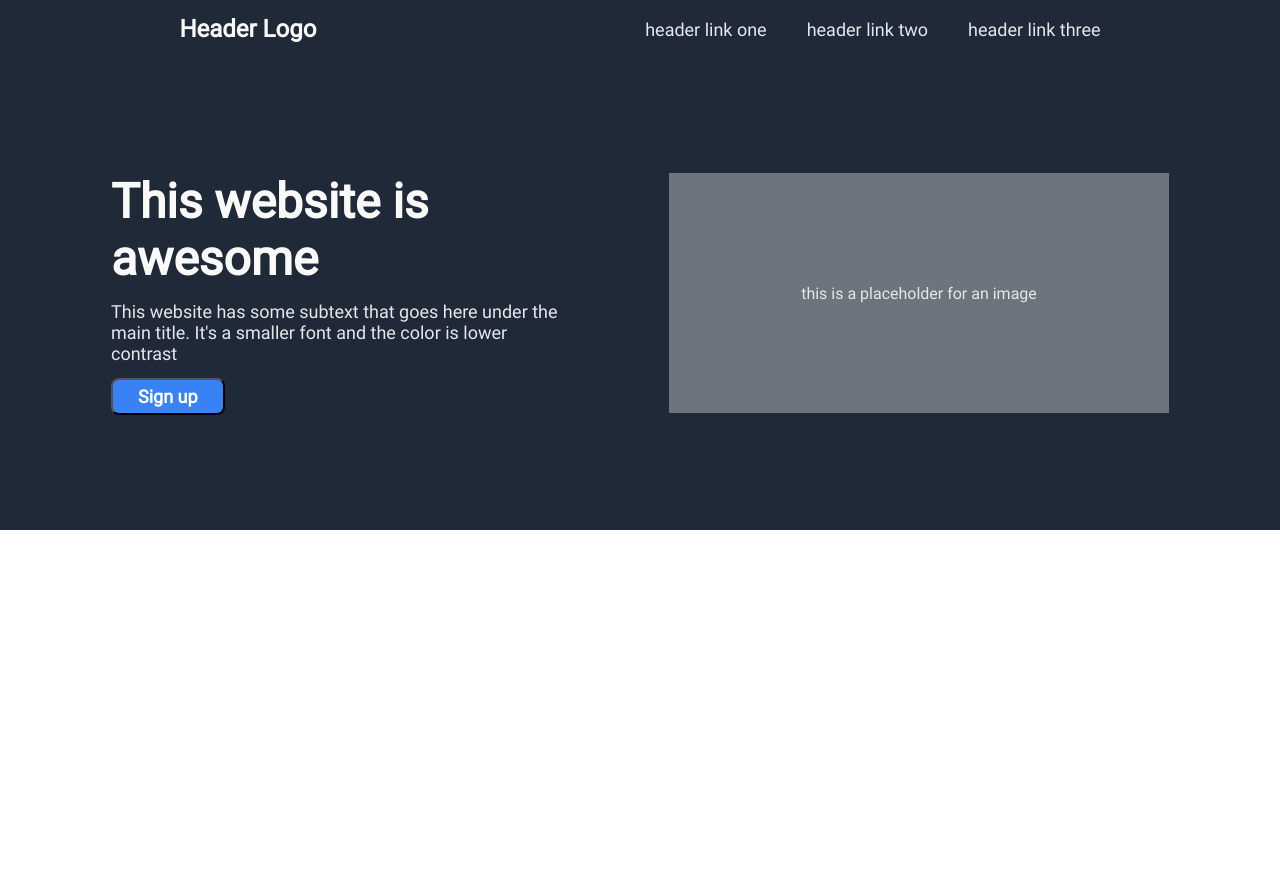
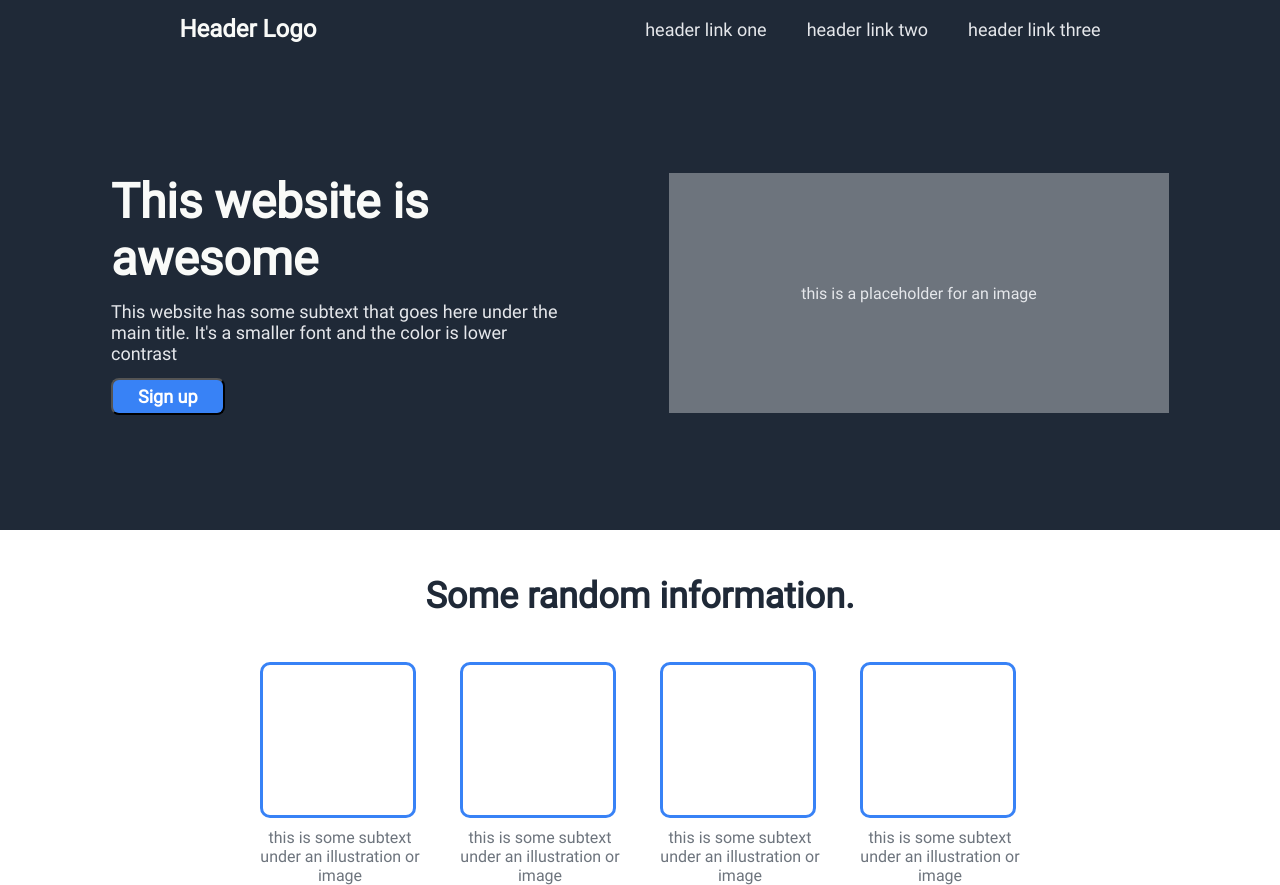
Before and after one commit to MichalShabi/odin-landing-page, a plain HTML site: page index.html in a window 1280 px wide. Before the commit the page ends 800 px from the top, so only its background shows below. Drawn offline with Linux system fonts and the light colour scheme.

Commit message:
add info

```diff
--- a/index.html
+++ b/index.html
@@ -26,5 +26,30 @@
         <div id="hero-placeholder">this is a placeholder for an image</div>
     </div>
 
+    <div class="info-container">
+        <h1 id="info-title">Some random information.</h1>
+        <div class="info-cards">
+            <div class="info-card">
+                <div class="info-div"></div>
+                <span>this is some subtext under an illustration or image</span>
+            </div>
+
+            <div class="info-card">
+                <div class="info-div"></div>
+                <span>this is some subtext under an illustration or image</span>
+            </div>
+
+            <div class="info-card">
+                <div class="info-div"></div>
+                <span>this is some subtext under an illustration or image</span>
+            </div>
+
+            <div class="info-card">
+                <div class="info-div"></div>
+                <span>this is some subtext under an illustration or image</span>
+            </div>
+        </div>
+    </div>
+
 </body>
 </html>
--- a/style.css
+++ b/style.css
@@ -91,3 +91,38 @@ p ,h1 {
 button {
     cursor: pointer;
 }
+
+.info-container {
+    display: flex;
+    flex-direction: column;
+    align-items: center;
+}
+
+.info-cards {
+    display: flex;
+    gap: 40px;
+}
+
+.info-card {
+    display: flex;
+    flex-direction: column;
+    width: 160px;
+    text-align: center;
+    gap: 10px;
+    color:#6d747d;
+}
+
+.info-div {
+    width: 150px;
+    height: 150px;
+    border-style: solid;
+    border-radius: 10px;
+    border-color: #3882F6;
+}
+
+#info-title {
+   color: #1F2937;
+   font-size: 36px;
+   font-weight: bold;
+   padding: 45px;
+}
```
